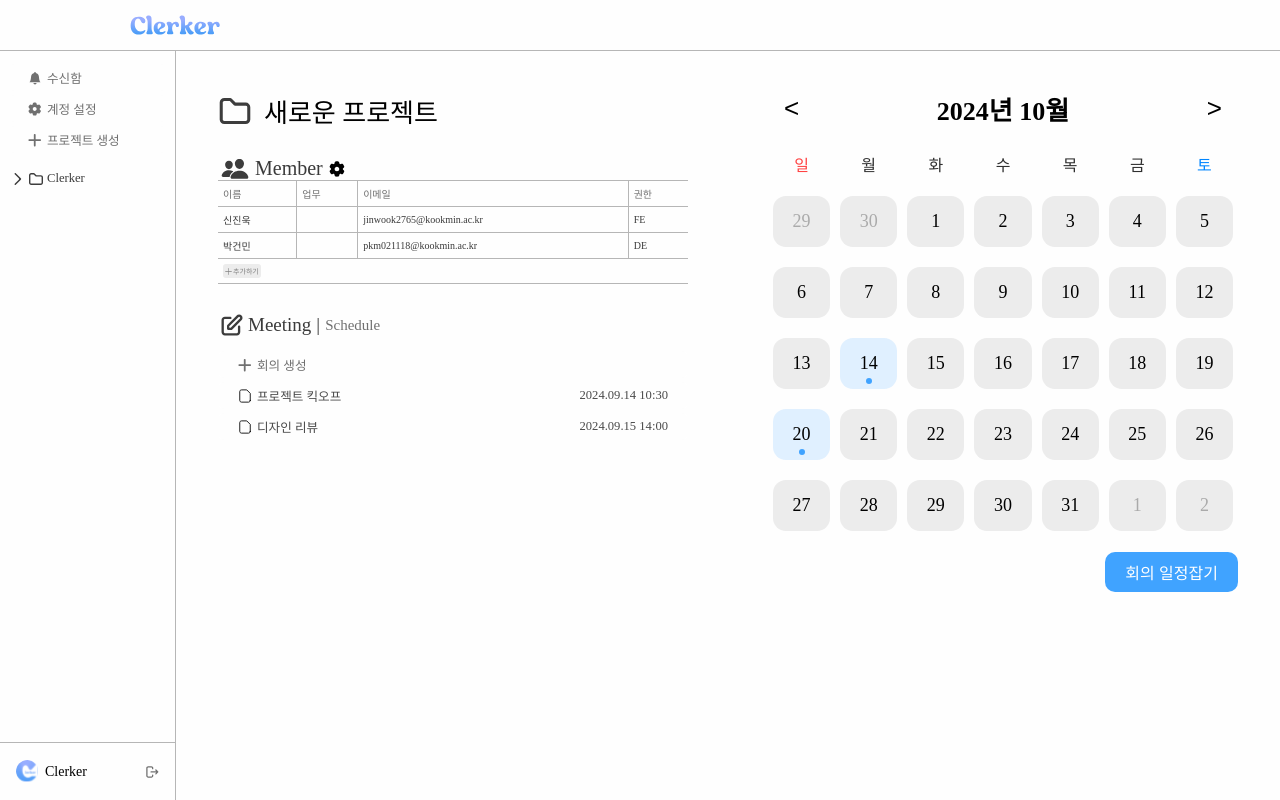
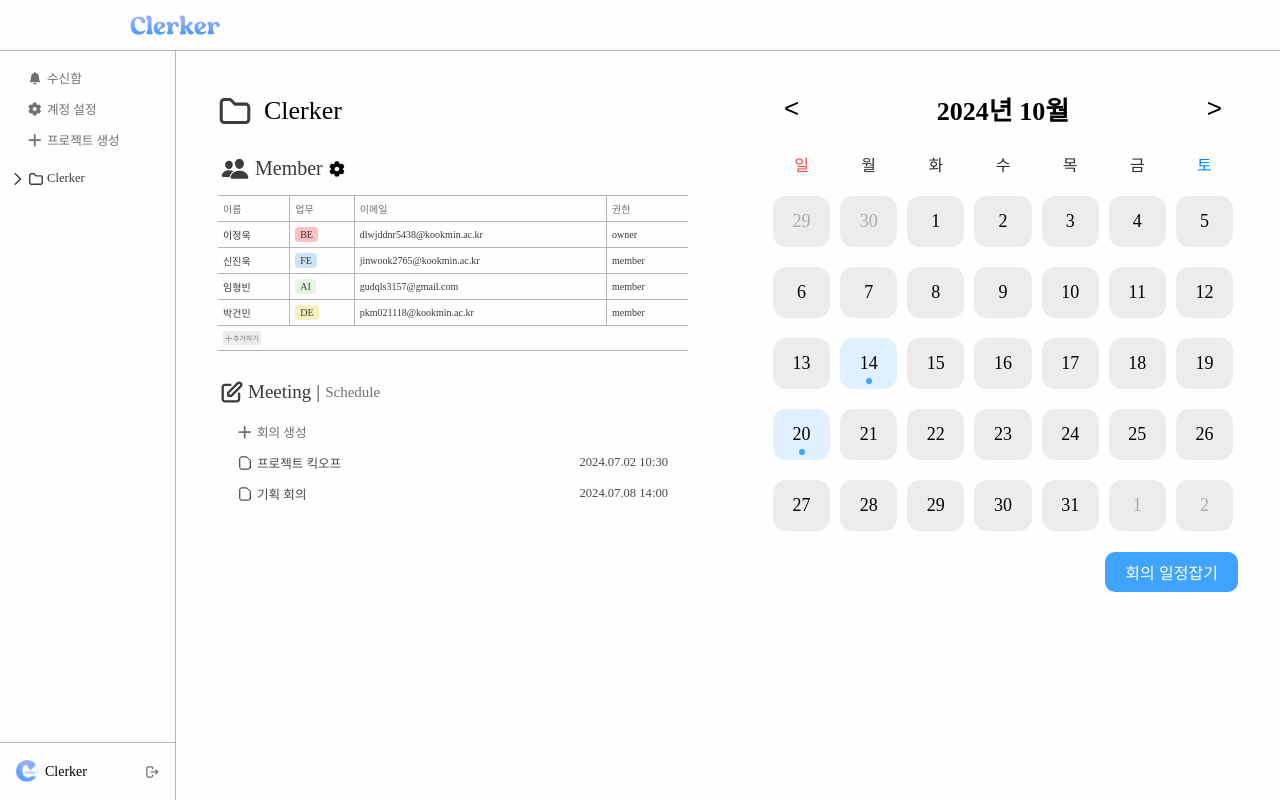
Before and after one commit to D-X-W-Clerker/clerker-frontend, a React (Create React App) app: page /project/1 in a window 1280 px wide. Built offline with nearby package versions, Linux system fonts and the light colour scheme; a web font is replaced by a local one.

Commit message:
[fix]프로젝트 디테일 페이지 수정

```diff
--- a/src/components/calendar/ProjectCalendar.tsx
+++ b/src/components/calendar/ProjectCalendar.tsx
@@ -1,6 +1,6 @@
 import React, { useState } from 'react';
 import styled from 'styled-components';
-import CalendarButton from './CalendarButton'; // CalendarButton 컴포넌트 import
+import CalendarButton from '../calendar/CalendarButton'; // 경로 수정
 
 const CalendarContainer = styled.div`
     margin-top: 40px;
--- a/src/pages/ProjectDetailPage.tsx
+++ b/src/pages/ProjectDetailPage.tsx
@@ -1,5 +1,8 @@
+// src/pages/ProjectDetailPage.tsx
+
 import React, { useState, useEffect } from 'react';
 import styled from 'styled-components';
+import { useParams } from 'react-router-dom';
 import { ActiveSettingIcon, MemberIcon, MemberAddIcon, AddIcon } from '@assets';
 import {
     MemberTable,
@@ -7,10 +10,56 @@ import {
     EventTab,
     ActionButton,
     EventFile,
+    MemberInviteModal,
+    MemberInfoModal,
+    MeetCreateModal,
+    MeetJoinModal,
 } from '@components';
 import { FlexCol, FlexRow, ItemsCenterRow, ItemsCenterStartRow } from '@styles';
-import ProjectCalendar from '../components/calendar/ProjectCalendar';
-import Layout from '../Layout';
+import Layout from '../Layout'; // 실제 경로에 맞게 조정하세요
+import ProjectCalendar from '../components/calendar/ProjectCalendar'; // 실제 경로에 맞게 조정하세요
+
+// -- 인터페이스 --
+interface MeetingData {
+    meetingId: string;
+    meetingName: string;
+    startDate: string;
+    createdAt: string;
+}
+
+interface ScheduleData {
+    scheduleId: string;
+    scheduleName: string;
+    startDate: string;
+    endDate: string;
+    startTime: {
+        hour: string;
+        minute: string;
+        second: string;
+        nano: string;
+    };
+    endTime: {
+        hour: string;
+        minute: string;
+        second: string;
+        nano: string;
+    };
+    createdAt: string;
+    isEnded: boolean;
+}
+
+interface MemberData {
+    organizationId: string;
+    username: string;
+    email: string;
+    type: string | null;
+    role: string;
+}
+
+interface ProjectInfo {
+    projectName: string;
+    members: MemberData[];
+}
 
 // -- 스타일 컴포넌트 --
 const Container = styled(FlexRow)`
@@ -33,8 +82,12 @@ const ContentArea = styled(FlexCol)`
 `;
 
 const IconImage = styled.img<{ $width: number; $height: number }>`
-    width: ${(props) => props.$width}px;
-    height: ${(props) => props.$height}px;
+    width: ${(props): number => {
+        return props.$width;
+    }}px;
+    height: ${(props): number => {
+        return props.$height;
+    }}px;
     cursor: pointer;
 `;
 
@@ -46,6 +99,7 @@ const MemberArea = styled(FlexCol)``;
 const MemberTabArea = styled(ItemsCenterRow)`
     gap: 6px;
     padding-left: 3px;
+    margin-bottom: 15px;
     font-size: 20px;
     color: var(--color-gray-600);
 `;
@@ -74,102 +128,134 @@ const ContentFileArea = styled(FlexCol)`
 // 오른쪽 영역
 const RightContentArea = styled(ContentArea)``;
 
-// fetchData 중에서 일부 데이터들
+// 스케줄 및 미팅 목록 get 함수
 const fetchEventData = async (): Promise<{
-    meetings: { id: string; meetingName: string; dateTime: string }[];
-    schedules: { id: string; meetingName: string; dateTime: string }[];
-    members: {
-        id: string;
-        name: string;
-        role: string | null;
-        email: string;
-        permission: string;
-    }[];
+    schedules: ScheduleData[];
+    meetings: MeetingData[];
 }> => {
     return {
+        schedules: [
+            {
+                scheduleId: '3',
+                scheduleName: '프론트 디자인 회의 일정',
+                startDate: '2024-10-21',
+                endDate: '2024-10-21',
+                startTime: {
+                    hour: '10',
+                    minute: '20',
+                    second: '30',
+                    nano: '40',
+                },
+                endTime: {
+                    hour: '10',
+                    minute: '20',
+                    second: '30',
+                    nano: '40',
+                },
+                createdAt: '2024-09-20T10:30:00',
+                isEnded: false,
+            },
+        ],
         meetings: [
             {
-                id: '1',
+                meetingId: '1',
                 meetingName: '프로젝트 킥오프',
-                dateTime: '2024-09-14T10:30:00',
+                startDate: '2024-07-02T10:30:00',
+                createdAt: '2024-07-02T10:30:00',
             },
             {
-                id: '2',
-                meetingName: '디자인 리뷰',
-                dateTime: '2024-09-15T14:00:00',
+                meetingId: '2',
+                meetingName: '기획 회의',
+                startDate: '2024-07-08T14:00:00',
+                createdAt: '2024-07-08T14:00:00',
             },
         ],
-        schedules: [
+    };
+};
+
+// 프로젝트 정보 조회 함수
+const fetchProjectInfo = async (): Promise<ProjectInfo> => {
+    return {
+        projectName: 'Clerker',
+        members: [
             {
-                id: '3',
-                meetingName: '프론트 디자인 회의 일정',
-                dateTime: '2024-09-20T10:30:00',
+                organizationId: '1',
+                username: '이정욱',
+                email: 'dlwjddnr5438@kookmin.ac.kr',
+                type: 'BE',
+                role: 'owner',
             },
             {
-                id: '4',
-                meetingName: '프론트 기능 명세 일정',
-                dateTime: '2024-09-15T14:00:00',
-            },
-        ],
-        members: [
-            {
-                id: '1',
-                name: '신진욱',
-                role: 'FE',
+                organizationId: '2',
+                username: '신진욱',
                 email: 'jinwook2765@kookmin.ac.kr',
-                permission: 'owner',
+                type: 'FE',
+                role: 'member',
             },
             {
-                id: '2',
-                name: '박건민',
-                role: 'DE',
+                organizationId: '3',
+                username: '임형빈',
+                email: 'gudqls3157@gmail.com',
+                type: 'AI',
+                role: 'member',
+            },
+            {
+                organizationId: '4',
+                username: '박건민',
                 email: 'pkm021118@kookmin.ac.kr',
-                permission: 'member',
+                type: 'DE',
+                role: 'member',
             },
         ],
     };
 };
 
 const ProjectDetailPage: React.FC = () => {
+    const { projectId } = useParams<{ projectId: string }>();
     const [activeTab, setActiveTab] = useState<string>('meeting');
-    const [meetingData, setMeetingData] = useState<
-        { id: string; meetingName: string; dateTime: string }[]
-    >([]);
-    const [scheduleData, setScheduleData] = useState<
-        { id: string; meetingName: string; dateTime: string }[]
-    >([]);
-    const [memberData, setMemberData] = useState<
-        {
-            id: string;
-            name: string;
-            role: string | null;
-            email: string;
-            permission: string;
-        }[]
-    >([]);
+    const [projectInfo, setProjectInfo] = useState<ProjectInfo | null>(null);
+    const [meetingData, setMeetingData] = useState<MeetingData[]>([]);
+    const [scheduleData, setScheduleData] = useState<ScheduleData[]>([]);
+    const [selectedMeeting, setSelectedMeeting] = useState<MeetingData | null>(
+        null,
+    );
+    const [modalType, setModalType] = useState<
+        'memberAdd' | 'memberInfo' | 'meetCreate' | 'meetJoin' | null
+    >(null);
 
-    const onClickMeetCreateButton = (): void => alert('회의 생성');
-    const onClickMemberSettingButton = (): void => alert('멤버 설정');
-    const onClickMemberInviteButton = (): void => alert('멤버 초대');
+    const handleOpenModal = (
+        type: 'memberAdd' | 'memberInfo' | 'meetCreate' | 'meetJoin',
+        meeting?: MeetingData,
+    ): void => {
+        setModalType(type);
+        if (meeting) {
+            setSelectedMeeting(meeting);
+        }
+    };
 
-    useEffect(() => {
+    const handleCloseModal = (): void => {
+        setModalType(null);
+        setSelectedMeeting(null);
+    };
+
+    const onClickEventFile = (event: MeetingData | ScheduleData): void => {
+        if (activeTab === 'meeting') {
+            handleOpenModal('meetJoin', event as MeetingData);
+        } else if (activeTab === 'schedule') {
+            console.log('스케줄을 클릭했습니다:', event);
+        }
+    };
+
+    useEffect((): void => {
         const fetchData = async (): Promise<void> => {
-            const { meetings, schedules, members } = await fetchEventData();
+            const { meetings, schedules } = await fetchEventData();
+            const projectInfoData = await fetchProjectInfo();
             setMeetingData(meetings);
             setScheduleData(schedules);
-            setMemberData(members);
+            setProjectInfo(projectInfoData);
         };
         fetchData();
     }, []);
-
-    // MemberTable 컴포넌트가 요구하는 형식으로 데이터 변환
-    const transformedMemberData = memberData.map((member) => ({
-        organizationId: '', // 필요한 값으로 설정
-        username: member.name,
-        email: member.email,
-        type: null,
-        role: member.role ?? 'member',
-    }));
 
     const eventData = activeTab === 'meeting' ? meetingData : scheduleData;
 
@@ -177,7 +263,10 @@ const ProjectDetailPage: React.FC = () => {
         <Layout>
             <Container>
                 <LeftContentArea>
-                    <TitleTab type="project" title="새로운 프로젝트" />
+                    <TitleTab
+                        type="project"
+                        title={projectInfo?.projectName || ''}
+                    />
                     <MemberArea>
                         <MemberTabArea>
                             <IconImage
@@ -190,13 +279,17 @@ const ProjectDetailPage: React.FC = () => {
                                 src={ActiveSettingIcon}
                                 $width={16}
                                 $height={16}
-                                onClick={onClickMemberSettingButton}
+                                onClick={(): void => {
+                                    return handleOpenModal('memberInfo');
+                                }}
                             />
                         </MemberTabArea>
-                        <MemberTable data={transformedMemberData} />
+                        <MemberTable data={projectInfo?.members || []} />
                         <MemberAddArea>
                             <MemberAddButton
-                                onClick={onClickMemberInviteButton}
+                                onClick={(): void => {
+                                    return handleOpenModal('memberAdd');
+                                }}
                             >
                                 <IconImage
                                     src={MemberAddIcon}
@@ -207,7 +300,6 @@ const ProjectDetailPage: React.FC = () => {
                             </MemberAddButton>
                         </MemberAddArea>
                     </MemberArea>
-
                     <ContentTabArea>
                         <EventTab
                             activeTab={activeTab}
@@ -218,24 +310,61 @@ const ProjectDetailPage: React.FC = () => {
                                 <ActionButton
                                     icon={AddIcon}
                                     label="회의 생성"
-                                    onClick={onClickMeetCreateButton}
+                                    onClick={(): void => {
+                                        return handleOpenModal('meetCreate');
+                                    }}
                                 />
                             )}
-                            {eventData.map((event) => (
-                                <EventFile
-                                    key={event.id}
-                                    meetingName={event.meetingName}
-                                    dateTime={event.dateTime}
-                                />
-                            ))}
+                            {eventData.map((event) => {
+                                const isMeeting = 'meetingId' in event;
+                                const key = isMeeting
+                                    ? event.meetingId
+                                    : event.scheduleId;
+                                const eventName = isMeeting
+                                    ? event.meetingName
+                                    : event.scheduleName;
+                                return (
+                                    <EventFile
+                                        key={key}
+                                        meetingName={eventName}
+                                        dateTime={event.createdAt}
+                                        onClick={(): void => {
+                                            return onClickEventFile(event);
+                                        }}
+                                    />
+                                );
+                            })}
                         </ContentFileArea>
                     </ContentTabArea>
                 </LeftContentArea>
-
                 <RightContentArea>
-                    <ProjectCalendar />
+                    <ProjectCalendar /> {/* 오른쪽 영역에 캘린더 추가 */}
                 </RightContentArea>
             </Container>
+            {modalType === 'memberAdd' && (
+                <MemberInviteModal
+                    projectId={projectId || ''}
+                    onCancel={handleCloseModal}
+                />
+            )}
+            {modalType === 'memberInfo' && (
+                <MemberInfoModal
+                    projectId={projectId || ''}
+                    onCancel={handleCloseModal}
+                />
+            )}
+            {modalType === 'meetCreate' && (
+                <MeetCreateModal
+                    projectId={projectId || ''}
+                    onCancel={handleCloseModal}
+                />
+            )}
+            {modalType === 'meetJoin' && selectedMeeting && (
+                <MeetJoinModal
+                    meetingId={selectedMeeting.meetingId}
+                    onCancel={handleCloseModal}
+                />
+            )}
         </Layout>
     );
 };
```
